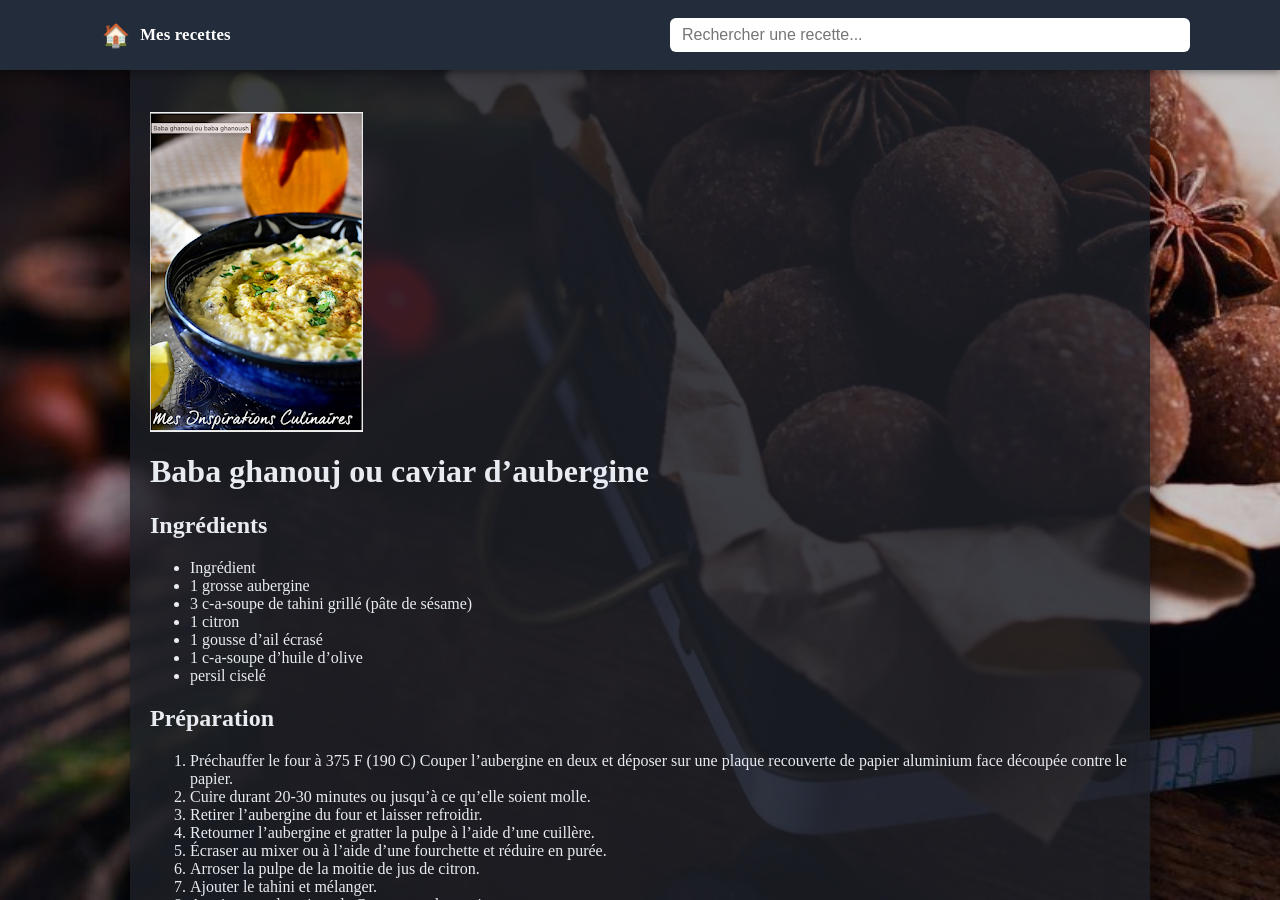
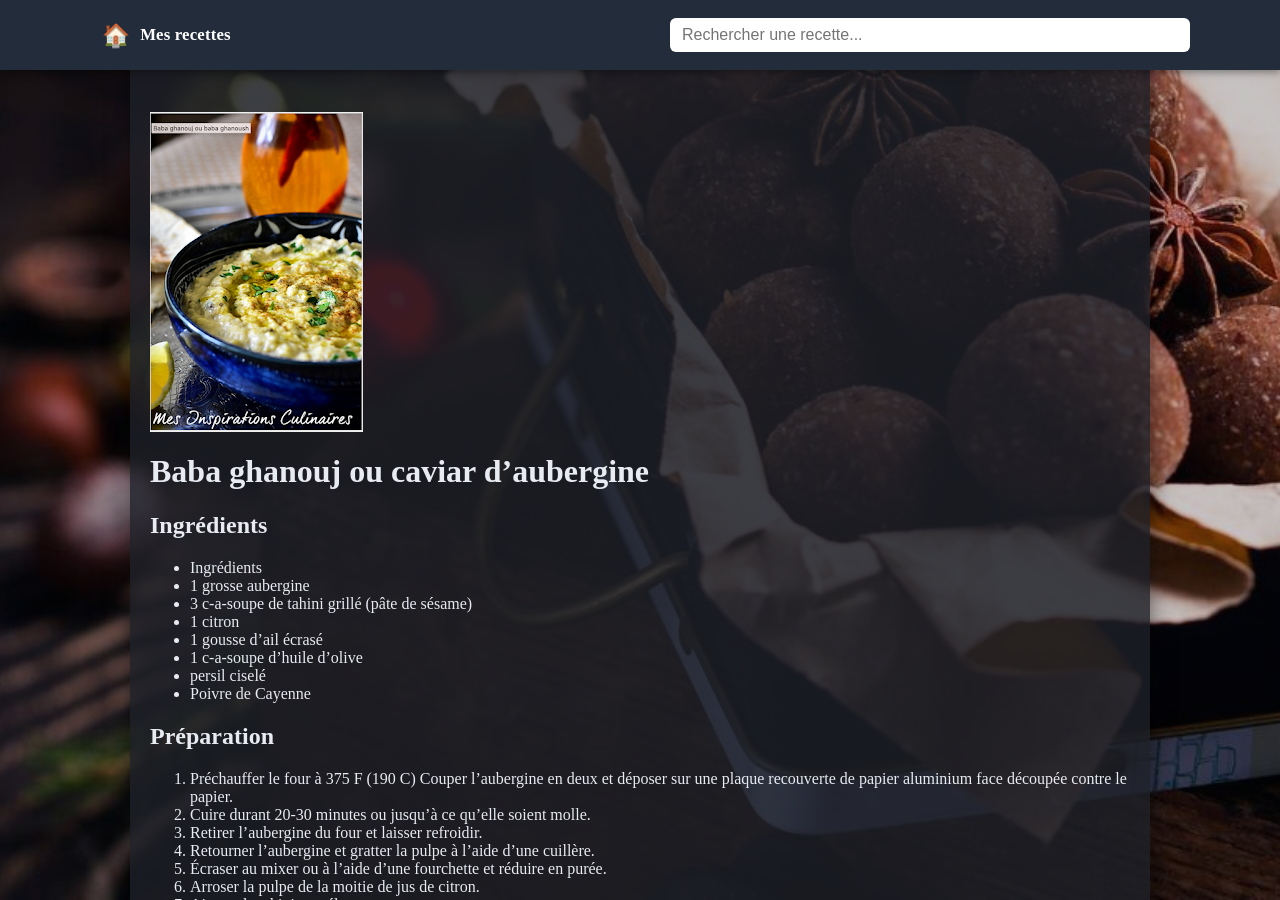
Before and after one commit to phlered/recettes, a Jekyll site: the page built from _recettes/baba_ghanouj_ou_caviar_d_aubergine.md, in a window 1280 px wide and 900 px high. Built offline with Jekyll 4.4.1, drawn with Linux system fonts in a browser that asks for light colours.

```diff
--- a/_recettes/baba_ghanouj_ou_caviar_d_aubergine.md
+++ b/_recettes/baba_ghanouj_ou_caviar_d_aubergine.md
@@ -5,13 +5,14 @@
 date: "2025-12-23"
 image: "{{ site.baseurl }}/images/baba_ghanouj_ou_caviar_d_aubergine.png"
 ingredients:
-  - "Ingrédient"
+  - "Ingrédients"
   - "1 grosse aubergine"
   - "3 c-a-soupe de tahini grillé (pâte de sésame)"
   - "1 citron"
   - "1 gousse d'ail écrasé"
   - "1 c-a-soupe d'huile d'olive"
   - "persil ciselé"
+  - "Poivre de Cayenne"
 ---
 ![illustration de la recette]({{ site.baseurl }}/images/baba_ghanouj_ou_caviar_d_aubergine.png)
 
@@ -19,13 +20,14 @@
 
 ## Ingrédients
 
-- Ingrédient
+- Ingrédients
 - 1 grosse aubergine
 - 3 c-a-soupe de tahini grillé (pâte de sésame)
 - 1 citron
 - 1 gousse d'ail écrasé
 - 1 c-a-soupe d'huile d'olive
 - persil ciselé
+- Poivre de Cayenne
 
 ## Préparation
 
```
